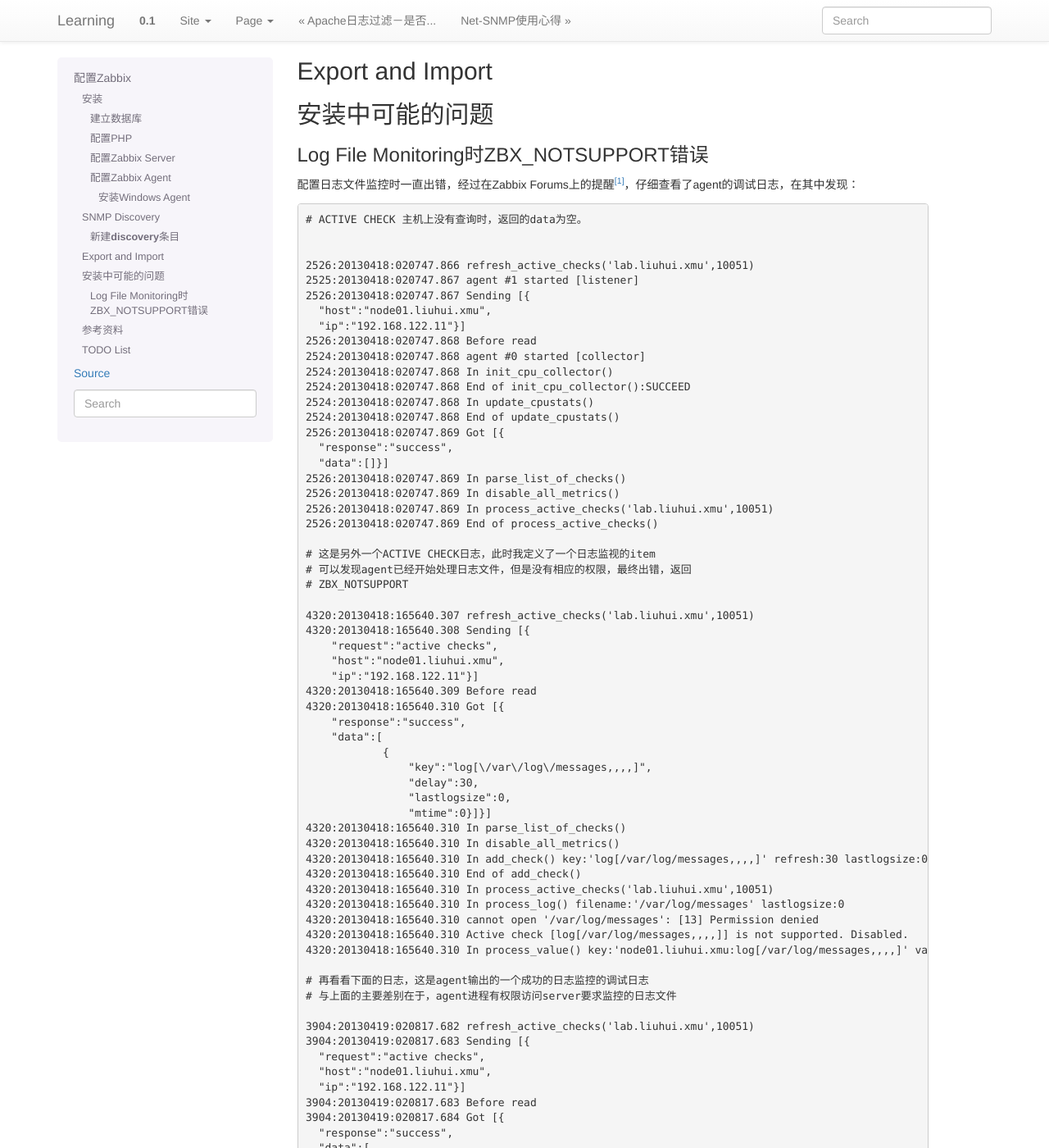
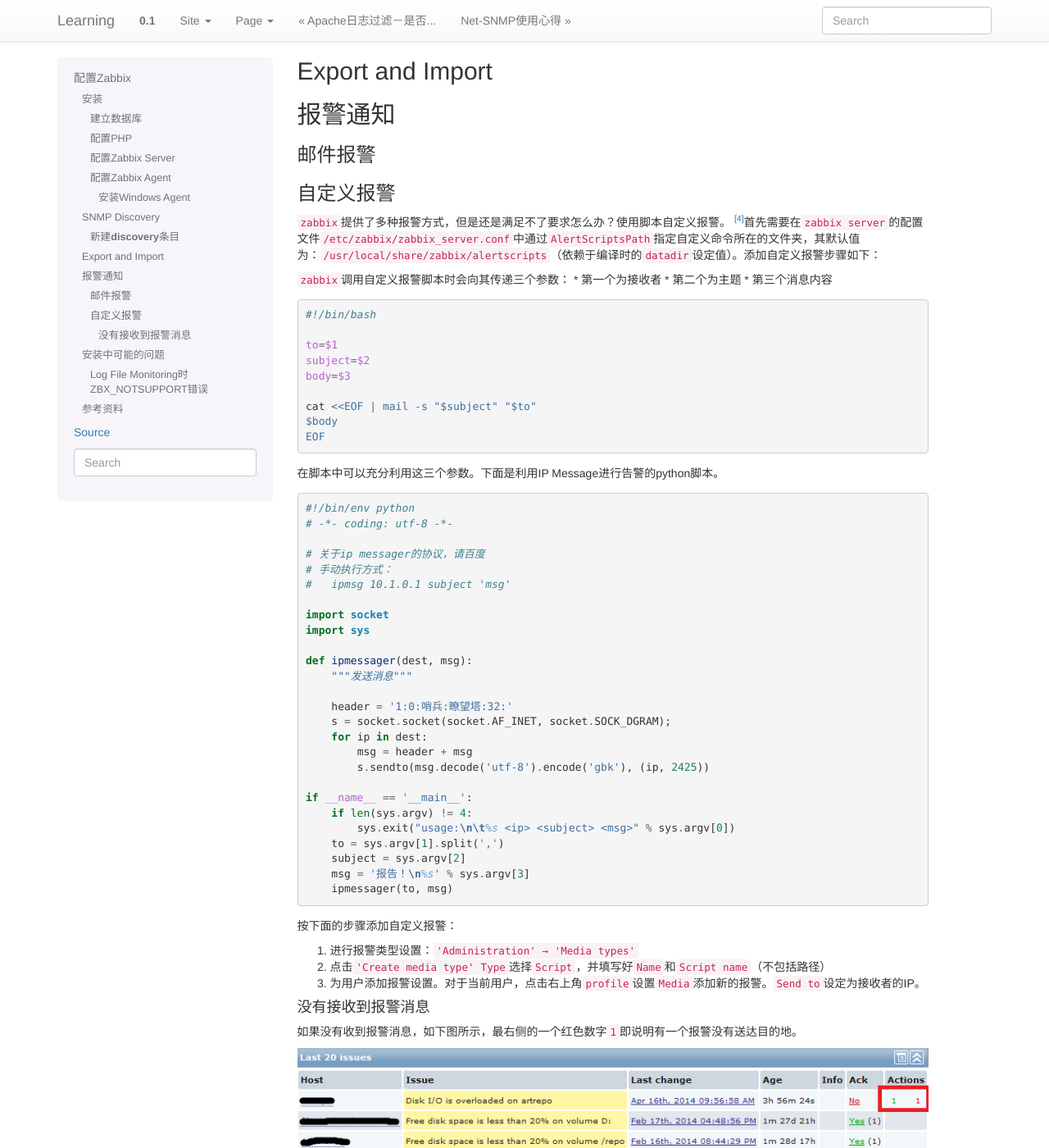
Before and after one commit to huiliu/learning.docs.hui, a Sphinx documentation site: the page built from source/zabbix.rst, in a window 1280 px wide and 1400 px high, scrolled down 3218 px. Shown: the whole window at 82% size. Built offline with Sphinx 7.4.7, drawn with Linux system fonts in a browser that asks for light colours; formulas are drawn with MathJax 3; some of the changed text lies outside the part shown.

Commit message:
UPDATE zabbix
添加自定义脚本报警

```diff
--- a/source/zabbix.rst
+++ b/source/zabbix.rst
@@ -139,13 +139,101 @@
 Export and Import
 ==================
 
+
+报警通知
+========
+
+邮件报警
+---------
+
+
+自定义报警
+----------
+``zabbix``\ 提供了多种报警方式，但是还是满足不了要求怎么办？使用脚本自定义报警。
+[#alert]_\ 首先需要在\ ``zabbix server``\ 的配置文件\
+``/etc/zabbix/zabbix_server.conf``\ 中通过\ ``AlertScriptsPath``\ 指定自定义命\
+令所在的文件夹，其默认值为：\ ``/usr/local/share/zabbix/alertscripts``\ （依赖\
+于编译时的\ ``datadir``\ 设定值）。添加自定义报警步骤如下：
+
+``zabbix``\ 调用自定义报警脚本时会向其传递三个参数：
+*   第一个为接收者
+*   第二个为主题
+*   第三个消息内容
+
+.. sourcecode:: bash
+
+    #!/bin/bash
+
+    to=$1
+    subject=$2
+    body=$3
+
+    cat <<EOF | mail -s "$subject" "$to"
+    $body
+    EOF
+
+在脚本中可以充分利用这三个参数。下面是利用IP Message进行告警的python脚本。\ ::
+
+    #!/bin/env python
+    # -*- coding: utf-8 -*-
+
+    # 关于ip messager的协议，请百度
+    # 手动执行方式：
+    #   ipmsg 10.1.0.1 subject 'msg'
+
+    import socket
+    import sys
+
+    def ipmessager(dest, msg):
+        """发送消息"""
+
+        header = '1:0:哨兵:瞭望塔:32:'
+        s = socket.socket(socket.AF_INET, socket.SOCK_DGRAM);
+        for ip in dest:
+            msg = header + msg
+            s.sendto(msg.decode('utf-8').encode('gbk'), (ip, 2425))
+
+    if __name__ == '__main__':
+        if len(sys.argv) != 4:
+            sys.exit("usage:\n\t%s <ip> <subject> <msg>" % sys.argv[0])
+        to = sys.argv[1].split(',')
+        subject = sys.argv[2]
+        msg = '报告！\n%s' % sys.argv[3]
+        ipmessager(to, msg)
+
+按下面的步骤添加自定义报警：
+
+1.  进行报警类型设置：\ ``'Administration' → 'Media types'``
+2.  点击\ ``'Create media type'``\ ``Type``\ 选择\ ``Script``\ ，并填写好\
+    ``Name``\ 和\ ``Script name``\ （不包括路径）
+3.  为用户添加报警设置。对于当前用户，点击右上角\ ``profile``\ 设置\ ``Media``\
+    添加新的报警。\ ``Send to``\ 设定为接收者的IP。
+
+
+没有接收到报警消息
+^^^^^^^^^^^^^^^^^^
+如果没有收到报警消息，如下图所示，最右侧的一个红色数字\ ``1``\ 即说明有一个报警\
+没有送达目的地。
+
+.. image:: images/zabbix_alert.png
+
+点击查看报警的详细信息，会看到详细的信息，如：
+
+.. image:: images/zabbix_alert_failed.png
+
+由上面可以发现是\ ``zabbix``\ 调用脚本的路径不正确。而实际上我已经在\
+``zabbix_server.conf``\ 指定了\ ``AlertScriptsPath=/usr/local/bin``\ 但是仍然不\
+行。进而发现一个疑似BUG：\ **将AlertScriptsPath是配置文件的第一个有效配置时，\
+zabbix_server居然是使用的默认脚本路径，而将其移到配置文件最后就工作正常了。**
+
+
 安装中可能的问题
 ===================
 
 Log File Monitoring时ZBX_NOTSUPPORT错误
 ---------------------------------------
-配置日志文件监控时一直出错，经过在Zabbix Forums上的提醒\ [#r1]_\ ，仔细查看了agent\
-的调试日志，在其中发现：
+配置日志文件监控时一直出错，经过在Zabbix Forums上的提醒\ [#r1]_\ ，仔细查看了\
+agent的调试日志，在其中发现：
 
 .. sourcecode:: text
 
@@ -253,20 +341,21 @@
 通过上面的日志分析，可以发现，server监视agent上的日志文件，需要agent进程可以读\
 取相应的文件，否则会出错。关于监控日志的详细文档见Zabbix Manual [#r2]_\ [#r3]_
 
+.. todo::
+
+    * 如何在agent上可以查询自身数据, 命令\ ``zabbix_agentd``\ 可以打印zabbix agent的\
+      数据
+
+    .. sourcecode:: bash
+
+        zabbix_agentd -p
+
+    * 使用IP/域名配置Server，agent
+
+
 参考资料
 =========
 .. [#r1] https://www.zabbix.com/forum/showthread.php?t=23033
 .. [#r2] https://www.zabbix.com/documentation/2.0/manual/config/items/itemtypes/log_items
 .. [#r3] https://www.zabbix.com/documentation/2.0/manual/config/items/itemtypes/zabbix_agent#supported_item_keys
-
-
-TODO List
-=========
-* 如何在agent上可以查询自身数据, 命令\ ``zabbix_agentd``\ 可以打印zabbix agent的\
-  数据
-
-.. sourcecode:: bash
-
-    zabbix_agentd -p
-
-* 使用IP/域名配置Server，agent
+.. [#alert] `Custom alertscripts <https://www.zabbix.com/documentation/2.2/manual/config/notifications/media/script>`_
```
Also changed, not shown: source/images/zabbix_alert.png (added), source/images/zabbix_alert_failed.png (added).
